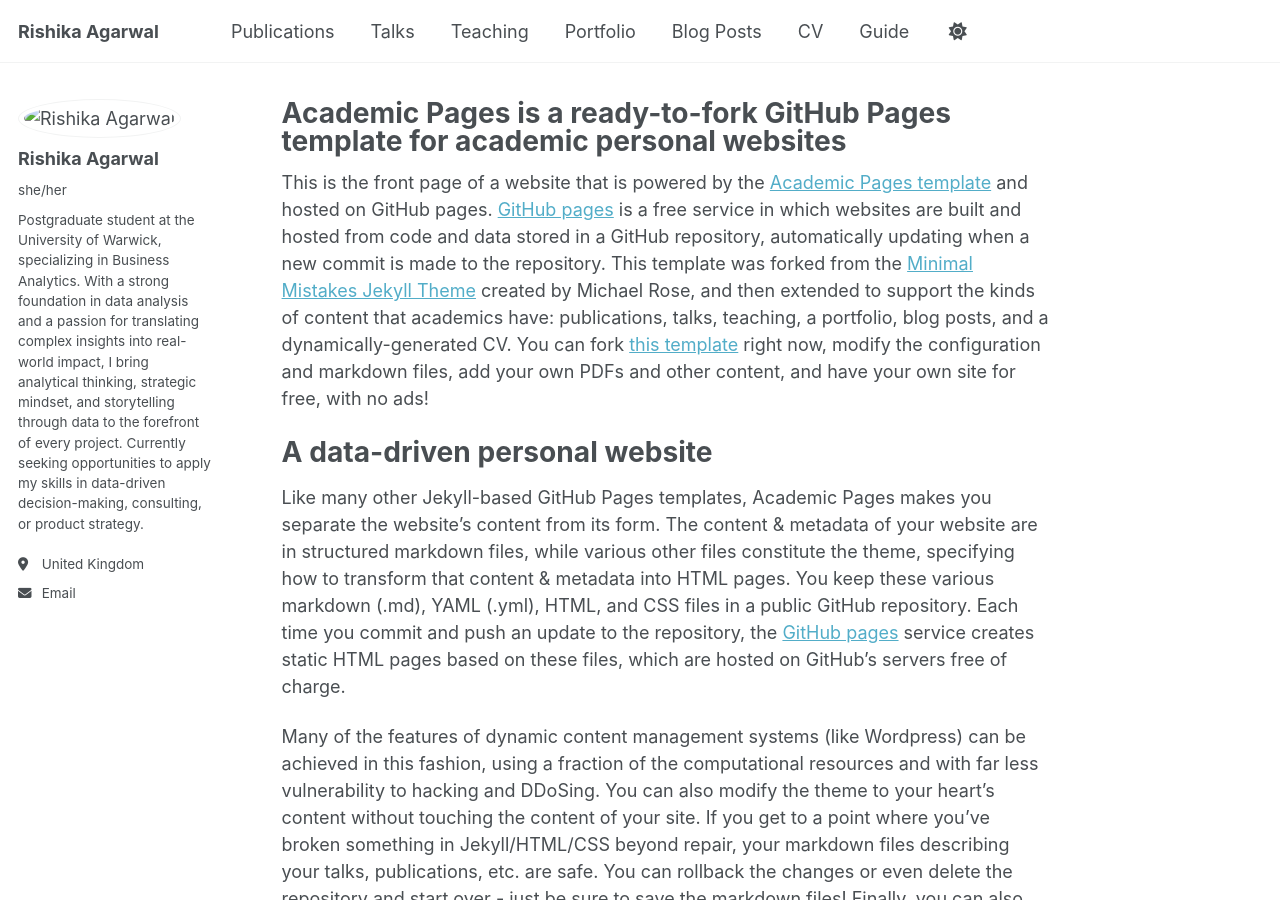
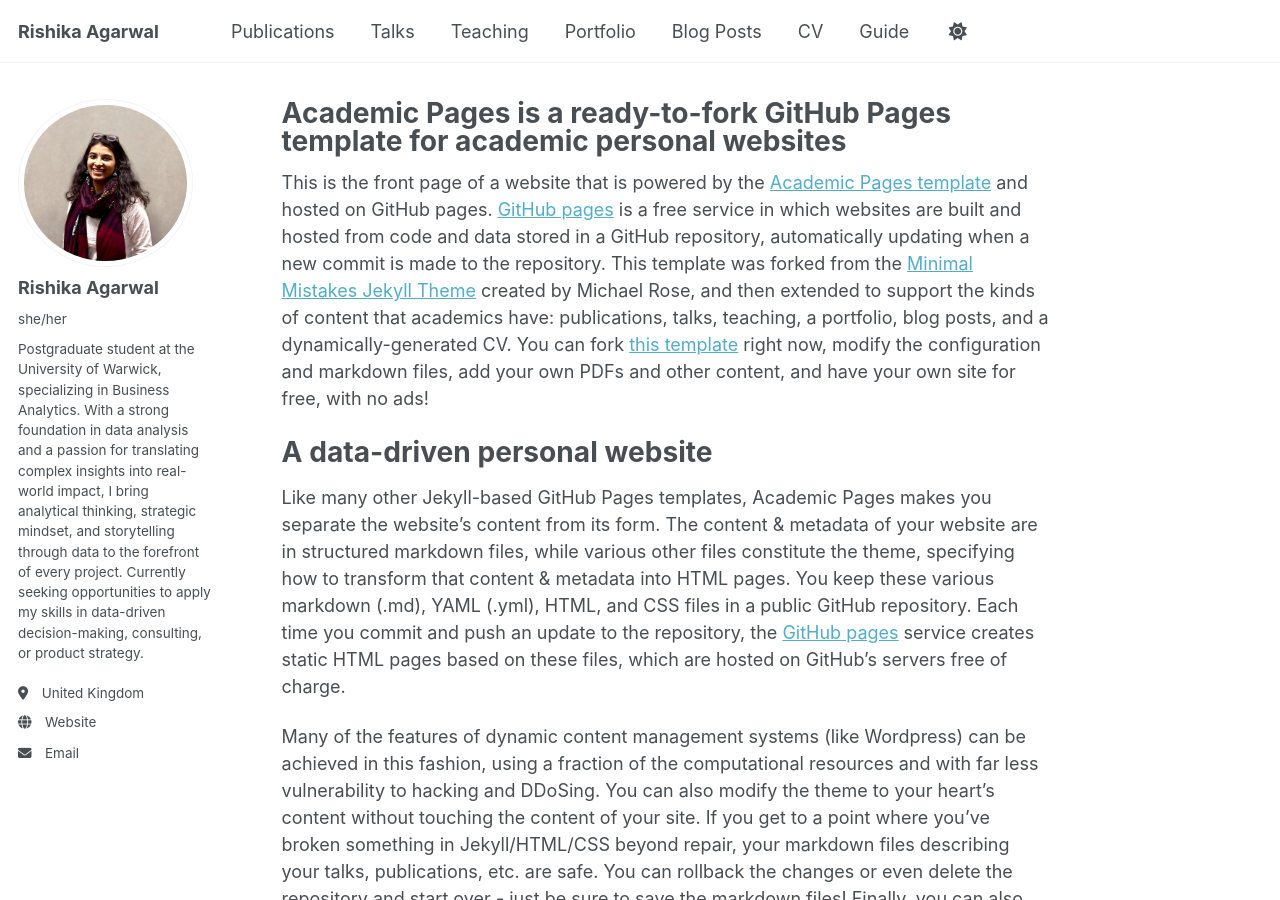
Before and after one commit to RishikaAgarwal2025/RishikaAgarwal2025.github.io, a Jekyll site: the page built from _pages/about.md, in a window 1280 px wide and 900 px high. Built offline with Jekyll 4.4.1, drawn with Linux system fonts in a browser that asks for light colours.

Commit message:
Update author-profile.html

```diff
--- a/_includes/author-profile.html
+++ b/_includes/author-profile.html
@@ -1,69 +1,42 @@
 {% include base_path %}
 
-{% if page.author and site.data.authors[page.author] %}
-  {% assign author = site.data.authors[page.author] %}
-{% else %}
-  {% assign author = site.author %}
-{% endif %}
+{% assign author = site.author %}
 
-<div itemscope itemtype="http://schema.org/Person" class="author">
+<div itemscope itemtype="http://schema.org/Person">
 
   <div class="author__avatar">
-    {% if author.avatar %}
-      {% if author.avatar contains "://" %}
-        <img src="{{ author.avatar }}" alt="{{ author.name }}">
-      {% else %}
-        <img src="{{ author.avatar | prepend: '/images/' | prepend: base_path }}" alt="{{ author.name }}">
-      {% endif %}
+    {% if author.avatar contains "://" %}
+      <img src="{{ author.avatar }}" alt="{{ author.name }}">
     {% else %}
-      <img src="{{ '/images/default-avatar.png' | prepend: base_path }}" alt="Default avatar">
+      <img src="{{ base_path }}{{ author.avatar }}" class="author__avatar" alt="{{ author.name }}">
     {% endif %}
   </div>
 
   <div class="author__content">
     <h3 class="author__name">{{ author.name }}</h3>
-    {% if author.pronouns %}<p class="author__pronouns">{{ author.pronouns }}</p>{% endif %}
-    {% if author.bio %}<p class="author__bio">{{ author.bio }}</p>{% endif %}
+    {% if author.pronouns %}
+      <p class="author__pronouns">{{ author.pronouns }}</p>
+    {% endif %}
+    {% if author.bio %}
+      <p class="author__bio">{{ author.bio }}</p>
+    {% endif %}
   </div>
 
   <div class="author__urls-wrapper">
     <button class="btn btn--inverse">Follow</button>
     <ul class="author__urls social-icons">
-
       {% if author.location %}
-        <li class="author__desktop"><i class="fas fa-fw fa-location-dot icon-pad-right"></i>{{ author.location }}</li>
+        <li class="author__desktop">
+          <i class="fas fa-fw fa-location-dot icon-pad-right" aria-hidden="true"></i>{{ author.location }}
+        </li>
       {% endif %}
-      {% if author.employer %}
-        <li class="author__desktop"><i class="fas fa-fw fa-building-columns icon-pad-right"></i>{{ author.employer }}</li>
-      {% endif %}
-      {% if author.uri %}
-        <li><a href="{{ author.uri }}" target="_blank" rel="noopener noreferrer" aria-label="Website of {{ author.name }}"><i class="fas fa-fw fa-link icon-pad-right"></i>{{ site.data.ui-text[site.locale].website_label | default: "Website" }}</a></li>
-      {% endif %}
-      {% if author.email %}
-        <li><a href="mailto:{{ author.email }}" aria-label="Email {{ author.name }}"><i class="fas fa-fw fa-envelope icon-pad-right"></i>{{ site.data.ui-text[site.locale].email_label | default: "Email" }}</a></li>
-      {% endif %}
-
-      {%- assign socials =
-        "github:fab fa-github, linkedin:fab fa-linkedin, twitter:fab fa-x-twitter, orcid:ai ai-orcid, googlescholar:ai ai-google-scholar, researchgate:fab fa-researchgate, mastodon:fab fa-mastodon, bluesky:fab fa-bluesky, facebook:fab fa-facebook-f, instagram:fab fa-instagram, youtube:fab fa-youtube, medium:fab fa-medium, stackoverflow:fab fa-stack-overflow, kaggle:fab fa-kaggle, dribbble:fab fa-dribbble, codepen:fab fa-codepen, bitbucket:fab fa-bitbucket, pinterest:fab fa-pinterest, soundcloud:fab fa-soundcloud, steam:fab fa-steam, telegram:fab fa-telegram, tumblr:fab fa-tumblr, weibo:fab fa-weibo, wikipedia:fab fa-wikipedia-w, xing:fab fa-xing, goodreads:fab fa-goodreads, lastfm:fab fa-lastfm, keybase:fas fa-key, academia:ai ai-academia, arxiv:ai ai-arxiv, semantic:ai ai-semantic-scholar, impactstory:ai ai-impactstory, pubmed:ai ai-pubmed, scopus:ai ai-scopus, zhihu:fab fa-zhihu"
-        | split: ", " -%}
-
-      {% for entry in socials %}
-        {% assign parts = entry | split: ":" %}
-        {% assign key = parts[0] %}
-        {% assign icon = parts[1] %}
-        {% if author[key] %}
-          {% assign url = author[key] %}
-          {% if key == "github" or key == "linkedin" or key == "twitter" or key == "stackoverflow" or key == "kaggle" or key == "dribbble" or key == "codepen" or key == "bitbucket" or key == "pinterest" or key == "soundcloud" or key == "steam" or key == "facebook" or key == "instagram" or key == "youtube" or key == "xing" or key == "goodreads" or key == "lastfm" or key == "zhihu" %}
-            {% assign base_urls =
-              "github:https://github.com/, linkedin:https://www.linkedin.com/in/, twitter:https://twitter.com/, stackoverflow:https://www.stackoverflow.com/users/, kaggle:https://kaggle.com/, dribbble:https://dribbble.com/, codepen:https://codepen.io/, bitbucket:https://bitbucket.org/, pinterest:https://www.pinterest.com/, soundcloud:https://soundcloud.com/, steam:https://steamcommunity.com/id/, facebook:https://www.facebook.com/, instagram:https://instagram.com/, youtube:https://www.youtube.com/@, xing:https://www.xing.com/profile/, goodreads:https://www.goodreads.com/, lastfm:https://last.fm/user/, zhihu:https://www.zhihu.com/people/" | split: ", " %}
-            {% assign base_url = base_urls | where_exp: "item", "item contains key" | first | split: ":" | last %}
-            {% assign url = base_url | append: author[key] %}
-          {% endif %}
-          <li><a href="{{ url }}" target="_blank" rel="noopener noreferrer" aria-label="{{ key | capitalize }} profile of {{ author.name }}"><i class="{{ icon }} icon-pad-right"></i>{{ key | replace: "_", " " | capitalize }}</a></li>
-        {% endif %}
+      {% for link in author.links %}
+        <li>
+          <a href="{{ link.url }}">
+            <i class="{{ link.icon }} icon-pad-right" aria-hidden="true"></i>{{ link.label }}
+          </a>
+        </li>
       {% endfor %}
-
     </ul>
   </div>
-
 </div>
```
